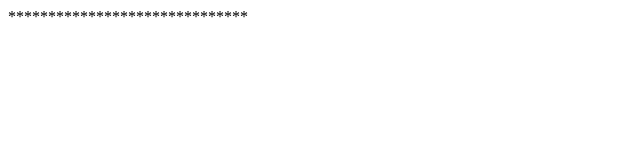
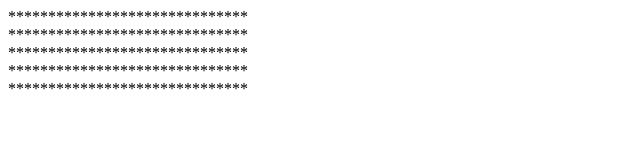
Before and after one commit to nookcoder/my-frist-web, a plain HTML site: page js-practice/practice-for.html in a window 1280 px wide. Shown: the whole page, without its empty margins (0-640 px from the left). Drawn offline with Linux system fonts and the light colour scheme.

Commit message:
Update practice-for.html

```diff
--- a/js-practice/practice-for.html
+++ b/js-practice/practice-for.html
@@ -16,8 +16,11 @@
 
         console.log(sum);
 
-        for(var i = 0; i < 30; i++){
-            document.write('*');
+        for(var j = 0; j < 5; j++){
+            for(var i = 0; i < 30; i++){
+                document.write('*');
+            }
+            document.write("<br>");
         }
     </script>
 </body>
```
